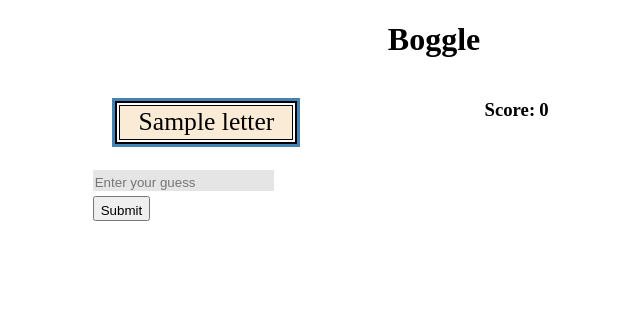
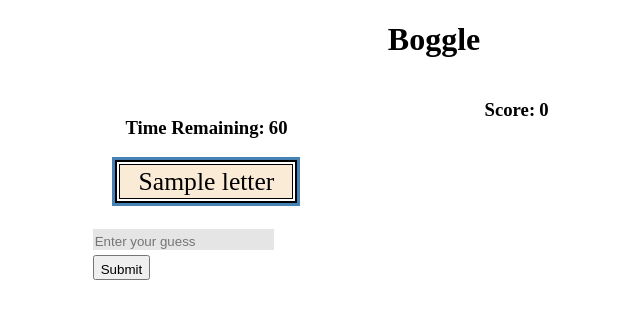
Before and after one commit to cookm353/Boggle, a Flask app: template templates/index.html in a window 1280 px wide. Shown: the top 319 px of the page, without its empty margins (206-846 px from the left). Run offline with Flask 2, Linux system fonts and the light colour scheme; the template is opened without the code that fills it: most values are stand-ins (such as "Sample title", 1, 10 or a date in 2020); parts of the project's set-up code (start-up, migrations or seed data) failed here and were passed over.

Commit message:
starting to add timer

```diff
--- a/static/app.js
+++ b/static/app.js
@@ -66,3 +66,21 @@ function updateScoreDisplay(guess) {
 
     $scoreDisplay.text(newScore);
 }
+
+function updateTimer() {
+    // let $timeLeft = $('#timer').text()
+    let $timeLeft = parseInt($('#timer').text())
+    console.log($timeLeft)
+    while ($timeLeft > 0) {
+        setTimeout(() => {
+            $timeLeft -= 1;
+            console.log($timeLeft);
+        }, 1000)
+    }
+    // while ($timeLeft > 0) {
+    //     setInterval(() => {
+    //         $('#timer').text(parseInt($timeLeft) - 1)
+    //     }, 1000)
+    // }
+    // console.log(parseInt($timeLeft))
+}
--- a/static/styles.css
+++ b/static/styles.css
@@ -1,5 +1,4 @@
-/*  */
-
+/* Main Divs */
 
 
 h1 {
@@ -93,3 +92,10 @@ input:focus {
 #scoreDisplay {
     display: flex;
 }
+
+/* Timer */
+
+#timerDiv {
+    display: flex;
+    justify-content: center;
+}
--- a/templates/index.html
+++ b/templates/index.html
@@ -7,7 +7,11 @@
 
 <div id="mainDiv">
     <div id="gameDiv"><br>
-        <div id="timer"></div>
+        <div id="timerDiv">
+            <h3>Time Remaining:</h3>&nbsp;
+            <h3 id="timer">60</h3>
+        </div>
+
         <div id="boardDiv">
             <table id="gameBoard">
                 {% for row in board %}
```
